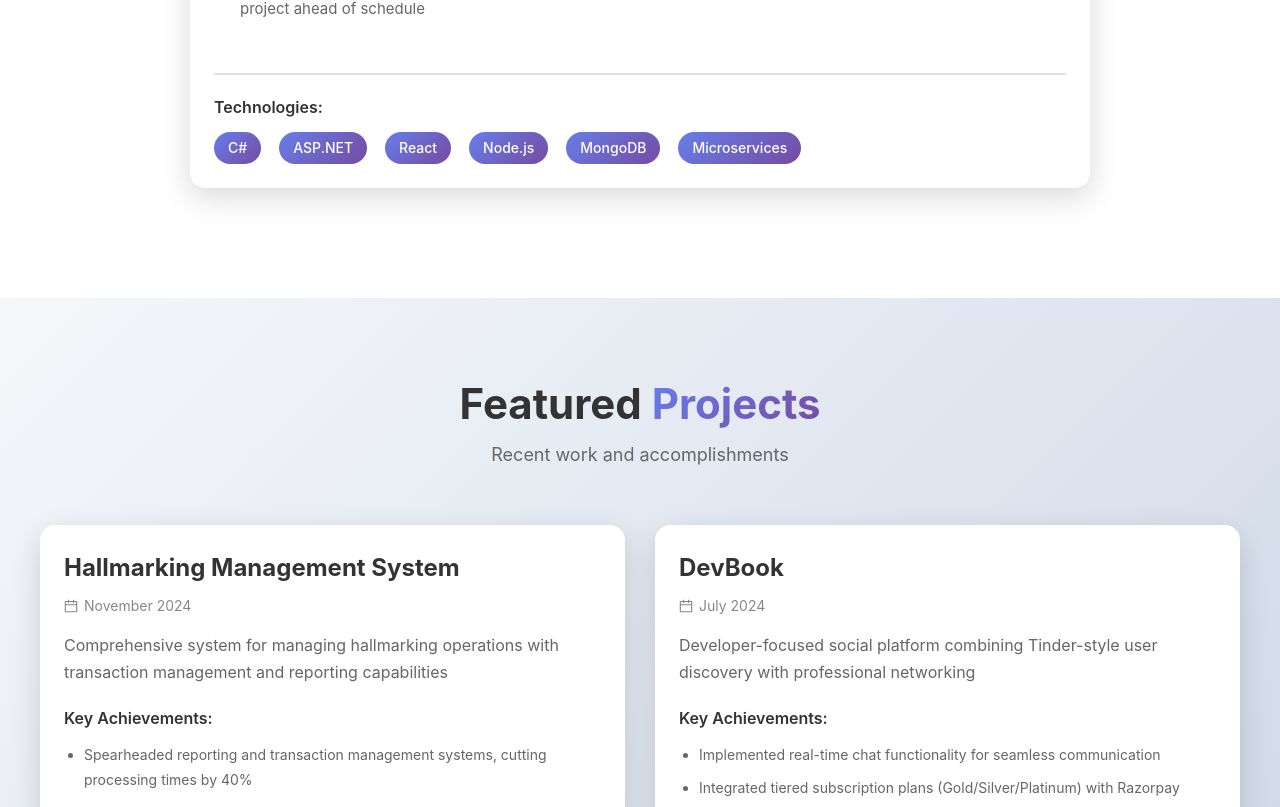
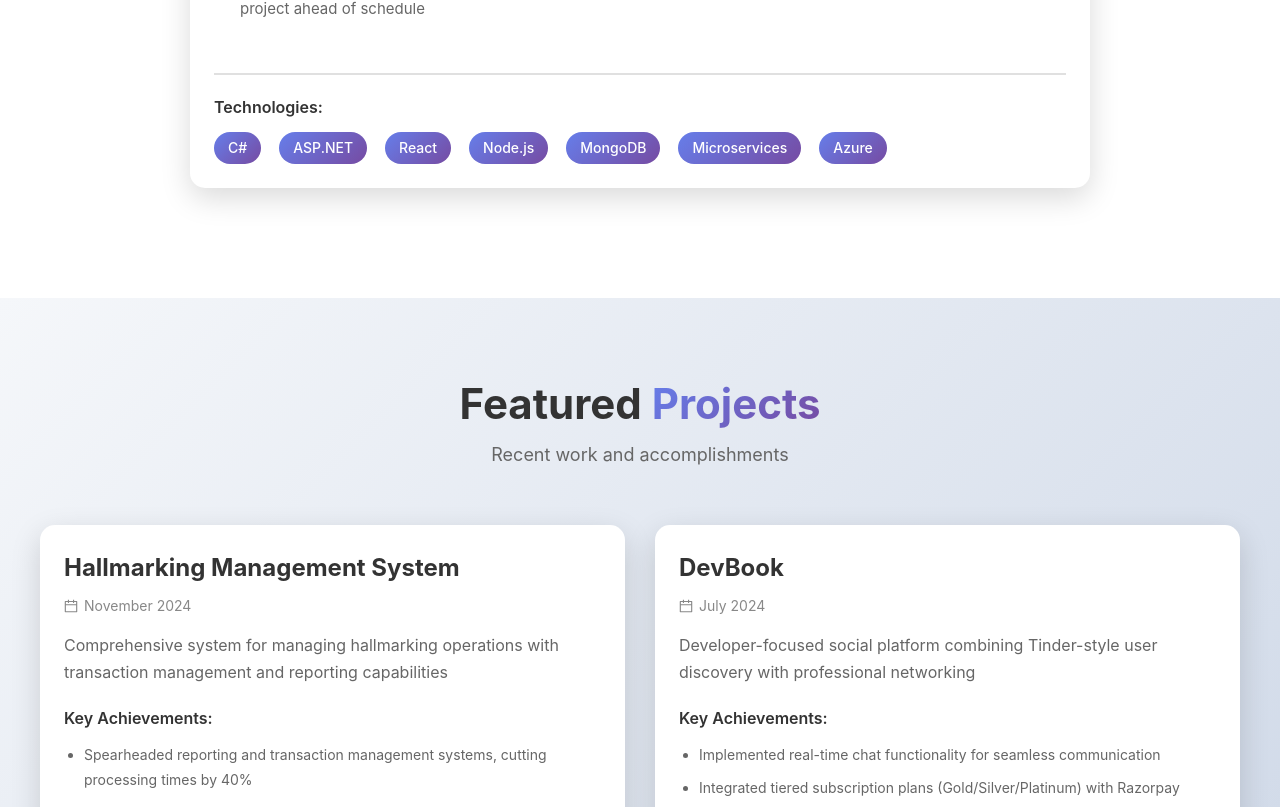
Before and after one commit to Pankaj29Shah/Portfolio, a Next.js app: page / in a window 1280 px wide. Shown: the part 3473-4280 px from the top of the page. Built offline with nearby package versions, Linux system fonts and the light colour scheme; what @ant-design/nextjs-registry would draw is missing.

Commit message:
Optimize CI/CD pipeline and update portfolio content
- Add npm caching and use npm ci for faster builds
- Configure Azure to skip rebuild and run from package
- Disable project link buttons temporarily
- Add Azure to experience technologies

```diff
--- a/components/Projects.tsx
+++ b/components/Projects.tsx
@@ -50,6 +50,7 @@ const Projects = () => {
                   <div className={styles.projectLinks}>
                     <Button
                       icon={<GithubOutlined />}
+                      disabled
                       href={project.github}
                       target="_blank"
                       className={styles.linkButton}
@@ -58,6 +59,7 @@ const Projects = () => {
                     </Button>
                     <Button
                       type="primary"
+                      disabled
                       icon={<LinkOutlined />}
                       href={project.demo}
                       target="_blank"
--- a/lib/data.ts
+++ b/lib/data.ts
@@ -57,7 +57,7 @@ export const experience = [
       "Engineered an efficient online form for automating employee information aggregation, boosting payroll preparation efficiency and saving approximately 8 hours",
       "Engineered 15+ custom features using C# to address complex payroll processing requirements, delivering each project ahead of schedule"
     ],
-    technologies: ["C#", "ASP.NET", "React", "Node.js", "MongoDB", "Microservices"]
+    technologies: ["C#", "ASP.NET", "React", "Node.js", "MongoDB", "Microservices", "Azure"]
   }
 ];
 
```
